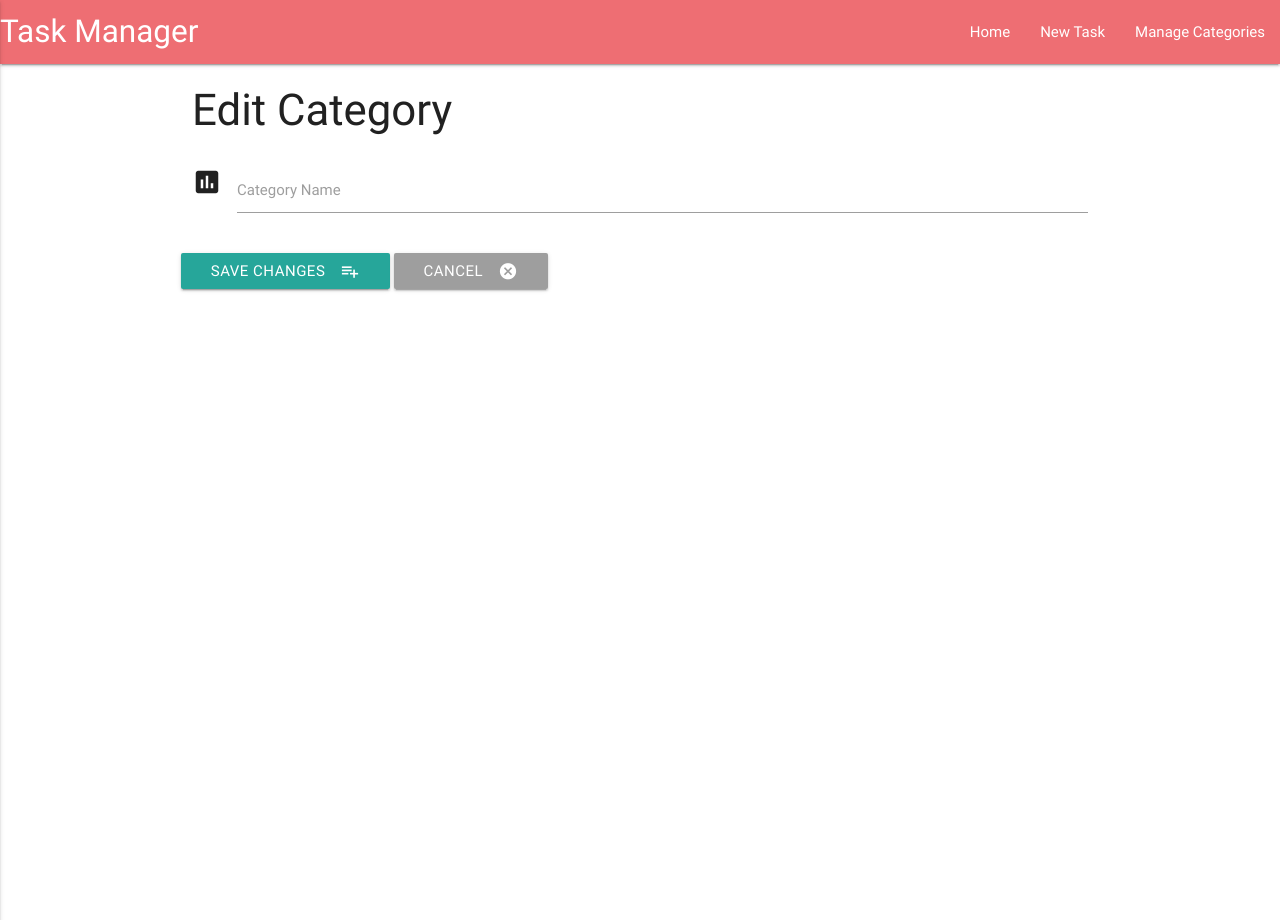
After one commit to ozluna/New_Mongo_Project, a Flask app: page /add_category in a window 1280 px wide. The commit adds this page. Run offline with Flask 2, Linux system fonts and the light colour scheme; some libraries are stand-ins or nearby versions.

Commit message:
finished the task manager

```diff
--- a/app.py
+++ b/app.py
@@ -82,6 +82,18 @@ def delete_category(category_id):
     return redirect(url_for('get_categories'))
 
 
+@app.route('/insert_category', methods=['POST'])
+def insert_category():
+    categories = mongo.db.categories
+    new_category = {'category_name': request.form.get('category_name')}
+    categories.insert_one(new_category)
+    return redirect(url_for('get_categories'))
+
+
+@app.route('/add_category')
+def add_category():
+    return render_template('addcategory.html')
+
 if __name__ == '__main__':
     app.run(host=os.environ.get('IP'), port=int(os.environ.get('PORT')),
     debug=True)
--- /dev/null
+++ b/templates/addcategory.html
@@ -0,0 +1,31 @@
+<html>
+    <head> <title> Edit Category </title>  </head>
+    <body>
+
+    {%extends 'base.html' %}
+     {% block content%}
+        <h3> Edit Category  </h3>
+        <div class="row">
+            <form action="{{url_for('insert_category')}}" method="POST" class="col s12">
+             <div class="row">
+            <div class="input-field col s12">
+                <i class="material-icons prefix">poll</i>
+                <input id="category_name" name="category_name" type="text" >
+                <label for="icon_prefix">Category Name</label>
+            </div>
+        </div>
+        <div class="row">
+            <button class="btn waves-effect waves-light" type="submit" name="action">Save Changes
+                <i class="material-icons right">playlist_add</i>
+             </button>
+            <a href="{{ url_for('get_categories') }}" class="waves-effect waves-light btn grey">
+                <i class="material-icons right">cancel</i>Cancel
+            </a>
+        </div>
+     </form>
+    </div>
+    {%endblock%}
+    <script src="https://cdnjs.cloudflare.com/ajax/libs/jquery/3.2.1/jquery.min.js"></script>
+
+    </body>
+</html>
--- a/templates/base.html
+++ b/templates/base.html
@@ -9,6 +9,28 @@
     <title>Task manager</title>
 </head>
 <body>
+    <header>
+        <div class="row">
+             <nav>
+            <div class="nav-wrapper">
+                <a href="{{url_for('get_tasks')}}" class="brand-logo">Task Manager</a>
+                <a href="#" data-activates="mobile-demo" class="button-collapse"><i class="material-icons">menu</i></a>
+                <ul id="nav-mobile" class="right hide-on-med-and-down">
+                    <li><a href="{{url_for('get_tasks')}}">Home</a></li>
+                    <li><a href="{{url_for('add_task')}}">New Task</a></li>
+                    <li><a href="{{url_for('get_categories')}}">Manage Categories</a></li>
+                </ul>
+                <ul class="side-nav" id="mobile-demo">
+                    <li><a href="{{url_for('get_tasks')}}">Home</a></li>
+                    <li><a href="{{url_for('add_task')}}">New Task</a></li>
+                    <li><a href="{{url_for('get_categories')}}">Manage Categories</a></li>
+                </ul>
+            </div>
+        </nav>
+
+        </div>
+
+    </header>
     <div class="container">
         {% block content %}
         {% endblock %}
@@ -19,6 +41,7 @@
         $(document).ready(function() {
             $('.collapsible').collapsible();
             $('select').material_select();
+            $('.button-collapse').sideNav();
         })
         document.getElementById("matfix").addEventListener("click", function() {
 
@@ -33,6 +56,12 @@
         });
 
 
+        document.addEventListener('DOMContentLoaded', function() {
+            var elems = document.querySelectorAll('.sidenav');
+            var instances = M.Sidenav.init(elems, options);
+        });
+
+
     </script>
 
 </body>
--- a/templates/categories.html
+++ b/templates/categories.html
@@ -19,6 +19,8 @@
                         <a href="{{url_for('delete_category', category_id=cat._id)}}" class="waves-effect waves-light btn btn-small">Del</a>
                         <a href="{{url_for('edit_category', category_id=cat._id)}}" class="waves-effect waves-light btn btn-small blue">Edit</a>
 
+
+
                     <div class="col s9 task-header">
                         <strong> {{cat.category_name}}</strong>
                     </div>
@@ -28,6 +30,9 @@
                 </li>
               {% endfor %}
             </ul>
+            <div class="row">
+                 <a href="{{url_for('add_category')}}" class="waves-effect waves-light btn"><i class="material-icons right">playlist_add</i>Add Category</a>
+            </div>
         </div>
         {% endblock %}
 </body>
```
